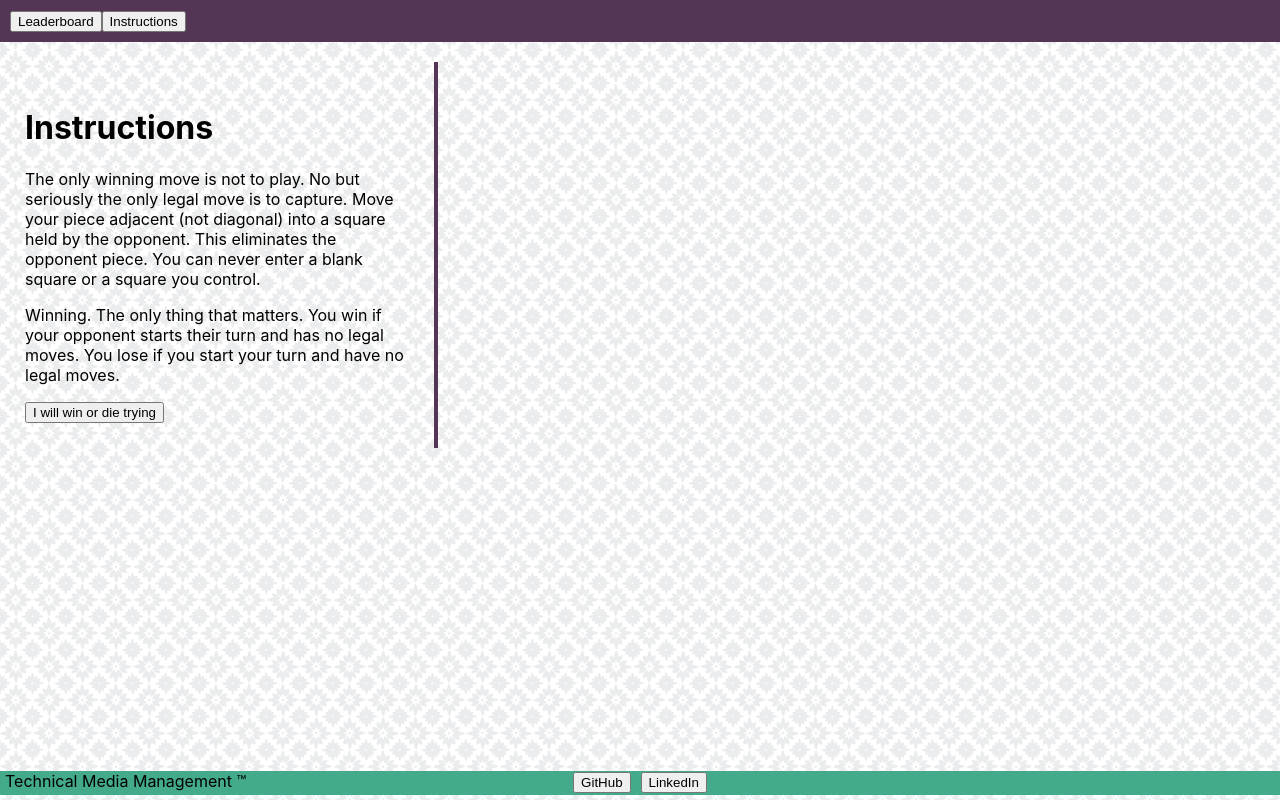
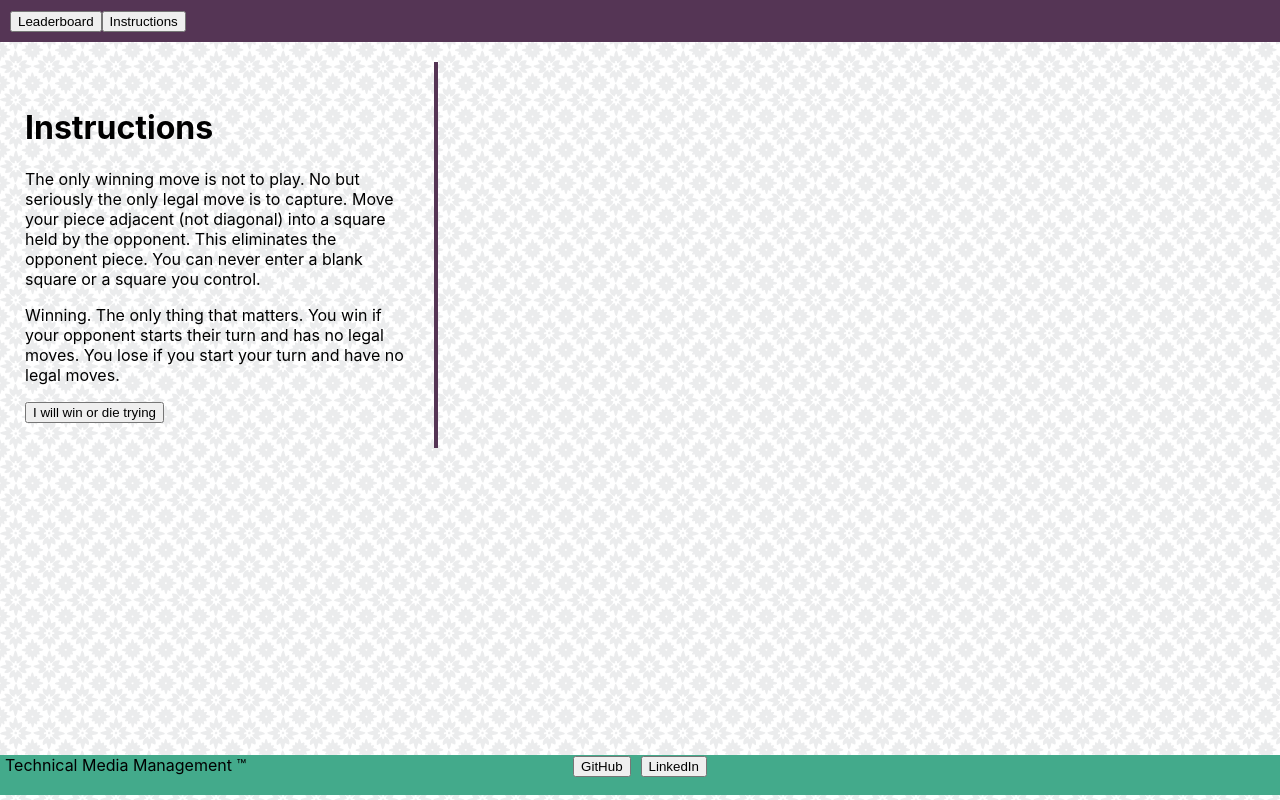
Before and after one commit to MakerMacAttack/Phoenix-Clobber, a React (Create React App) app in the folder clobber/: page / in a window 1280 px wide. Built offline with nearby package versions, Linux system fonts and the light colour scheme.

Commit message:
logo192, metadata, footer height

```diff
--- a/clobber/public/index.html
+++ b/clobber/public/index.html
@@ -7,7 +7,7 @@
     <meta name="theme-color" content="#000000" />
     <meta
       name="description"
-      content="Web site created using create-react-app"
+      content="Popular Boardgame Clobber"
     />
     <link rel="apple-touch-icon" href="%PUBLIC_URL%/logo192.png" />
     <!--
--- a/clobber/src/App.css
+++ b/clobber/src/App.css
@@ -23,7 +23,7 @@ footer {
   bottom: 5px;
   background: #43AA8B;
   width: 100vw;
-  height: 3vh;
+  height: 5vh;
 }
 
 footer p {
```
Also changed, not shown: clobber/public/logo192.png.
